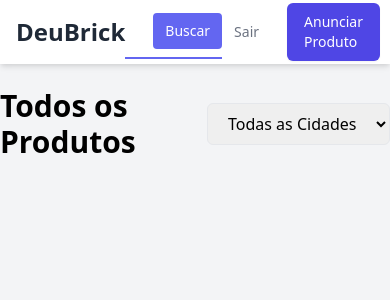
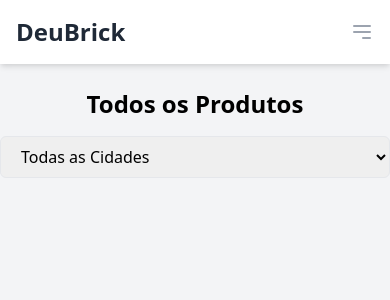
Before and after one commit to thomaspessoa/DeuBrick, a Flask app: page /home in a window 390 px wide. Shown: the top 300 px of the page. Run offline with Flask 3, Linux system fonts and the light colour scheme; the visitor is signed in with stand-in values (Sample User, id 1); data that the repository does not hold is empty.

Commit message:
feat: Make website responsive
This commit introduces a responsive design to the website, making it mobile-friendly.

Changes include:
- Added a hamburger menu to the navigation bar for smaller screens.
- Adjusted the layout of the home page to be more responsive.
- Added a .gitignore file to exclude unnecessary files from version control.

```diff
--- a/marketplace/templates/base.html
+++ b/marketplace/templates/base.html
@@ -10,12 +10,10 @@
     <nav class="bg-white shadow-md">
         <div class="max-w-7xl mx-auto px-4 sm:px-6 lg:px-8">
             <div class="flex justify-between h-16">
-                <div class="flex">
-                    <div class="flex-shrink-0 flex items-center">
-                        <a href="{{ url_for('main.home') }}" class="text-2xl font-bold text-gray-800">DeuBrick</a>
-                    </div>
+                <div class="flex items-center">
+                    <a href="{{ url_for('main.home') }}" class="text-2xl font-bold text-gray-800">DeuBrick</a>
                 </div>
-                <div class="flex-grow flex items-center justify-center">
+                <div class="hidden sm:flex sm:items-center sm:ml-6">
                     <form method="GET" action="{{ url_for('main.home') }}" class="w-full max-w-lg">
                         <div class="flex items-center border-b-2 border-indigo-500 py-2">
                             <input class="appearance-none bg-transparent border-none w-full text-gray-700 mr-3 py-1 px-2 leading-tight focus:outline-none" type="text" name="search" placeholder="Buscar produtos...">
@@ -25,7 +23,7 @@
                         </div>
                     </form>
                 </div>
-                <div class="flex items-center">
+                <div class="hidden sm:flex sm:items-center">
                     {% if current_user.is_authenticated %}
                         <a href="{{ url_for('main.logout') }}" class="text-gray-500 hover:text-gray-700 px-3 py-2 rounded-md text-sm font-medium">Sair</a>
                         <a href="{{ url_for('main.add_product') }}" class="ml-4 inline-flex items-center px-4 py-2 border border-transparent text-sm font-medium rounded-md shadow-sm text-white bg-indigo-600 hover:bg-indigo-700 focus:outline-none focus:ring-2 focus:ring-offset-2 focus:ring-indigo-500">
@@ -38,6 +36,33 @@
                         </a>
                     {% endif %}
                 </div>
+                <div class="-mr-2 flex items-center sm:hidden">
+                    <button id="menu-button" type="button" class="bg-white inline-flex items-center justify-center p-2 rounded-md text-gray-400 hover:text-gray-500 hover:bg-gray-100 focus:outline-none focus:ring-2 focus:ring-inset focus:ring-indigo-500" aria-expanded="false">
+                        <span class="sr-only">Abrir menu principal</span>
+                        <svg class="h-6 w-6" xmlns="http://www.w3.org/2000/svg" fill="none" viewBox="0 0 24 24" stroke="currentColor" aria-hidden="true">
+                            <path stroke-linecap="round" stroke-linejoin="round" stroke-width="2" d="M4 6h16M4 12h16m-7 6h7" />
+                        </svg>
+                    </button>
+                </div>
+            </div>
+        </div>
+        <div class="sm:hidden hidden" id="mobile-menu">
+            <div class="px-2 pt-2 pb-3 space-y-1">
+                <form method="GET" action="{{ url_for('main.home') }}" class="w-full">
+                    <div class="flex items-center border-b-2 border-indigo-500 py-2">
+                        <input class="appearance-none bg-transparent border-none w-full text-gray-700 mr-3 py-1 px-2 leading-tight focus:outline-none" type="text" name="search" placeholder="Buscar produtos...">
+                        <button class="flex-shrink-0 bg-indigo-500 hover:bg-indigo-700 border-indigo-500 hover:border-indigo-700 text-sm border-4 text-white py-1 px-2 rounded" type="submit">
+                            Buscar
+                        </button>
+                    </div>
+                </form>
+                {% if current_user.is_authenticated %}
+                    <a href="{{ url_for('main.logout') }}" class="block px-3 py-2 rounded-md text-base font-medium text-gray-700 hover:text-gray-900 hover:bg-gray-50">Sair</a>
+                    <a href="{{ url_for('main.add_product') }}" class="block px-3 py-2 rounded-md text-base font-medium text-gray-700 hover:text-gray-900 hover:bg-gray-50">Anunciar Produto</a>
+                {% else %}
+                    <a href="{{ url_for('main.login') }}" class="block px-3 py-2 rounded-md text-base font-medium text-gray-700 hover:text-gray-900 hover:bg-gray-50">Entrar</a>
+                    <a href="{{ url_for('main.register') }}" class="block px-3 py-2 rounded-md text-base font-medium text-gray-700 hover:text-gray-900 hover:bg-gray-50">Cadastrar</a>
+                {% endif %}
             </div>
         </div>
     </nav>
@@ -55,5 +80,15 @@
         {% block content %}{% endblock %}
     </main>
 
+    <script>
+        document.getElementById('menu-button').addEventListener('click', function () {
+            var mobileMenu = document.getElementById('mobile-menu');
+            if (mobileMenu.classList.contains('hidden')) {
+                mobileMenu.classList.remove('hidden');
+            } else {
+                mobileMenu.classList.add('hidden');
+            }
+        });
+    </script>
 </body>
 </html>
--- a/marketplace/templates/home.html
+++ b/marketplace/templates/home.html
@@ -1,10 +1,10 @@
 {% extends "base.html" %}
 {% block content %}
-    <div class="flex justify-between items-center">
-        <h1 class="text-3xl font-bold">Todos os Produtos</h1>
-        <form method="GET" action="{{ url_for('main.home') }}">
+    <div class="flex flex-col sm:flex-row justify-between items-center">
+        <h1 class="text-2xl sm:text-3xl font-bold mb-4 sm:mb-0">Todos os Produtos</h1>
+        <form method="GET" action="{{ url_for('main.home') }}" class="w-full sm:w-auto">
             <input type="hidden" name="search" value="{{ search_query or '' }}">
-            <select name="city" onchange="this.form.submit()" class="py-2 px-4 border rounded-md">
+            <select name="city" onchange="this.form.submit()" class="w-full py-2 px-4 border rounded-md">
                 <option value="">Todas as Cidades</option>
                 <option value="Restinga Sêca" {% if city_filter == 'Restinga Sêca' %}selected{% endif %}>Restinga Sêca</option>
                 <option value="Agudo" {% if city_filter == 'Agudo' %}selected{% endif %}>Agudo</option>
```
Also changed, not shown: 2 other files.
